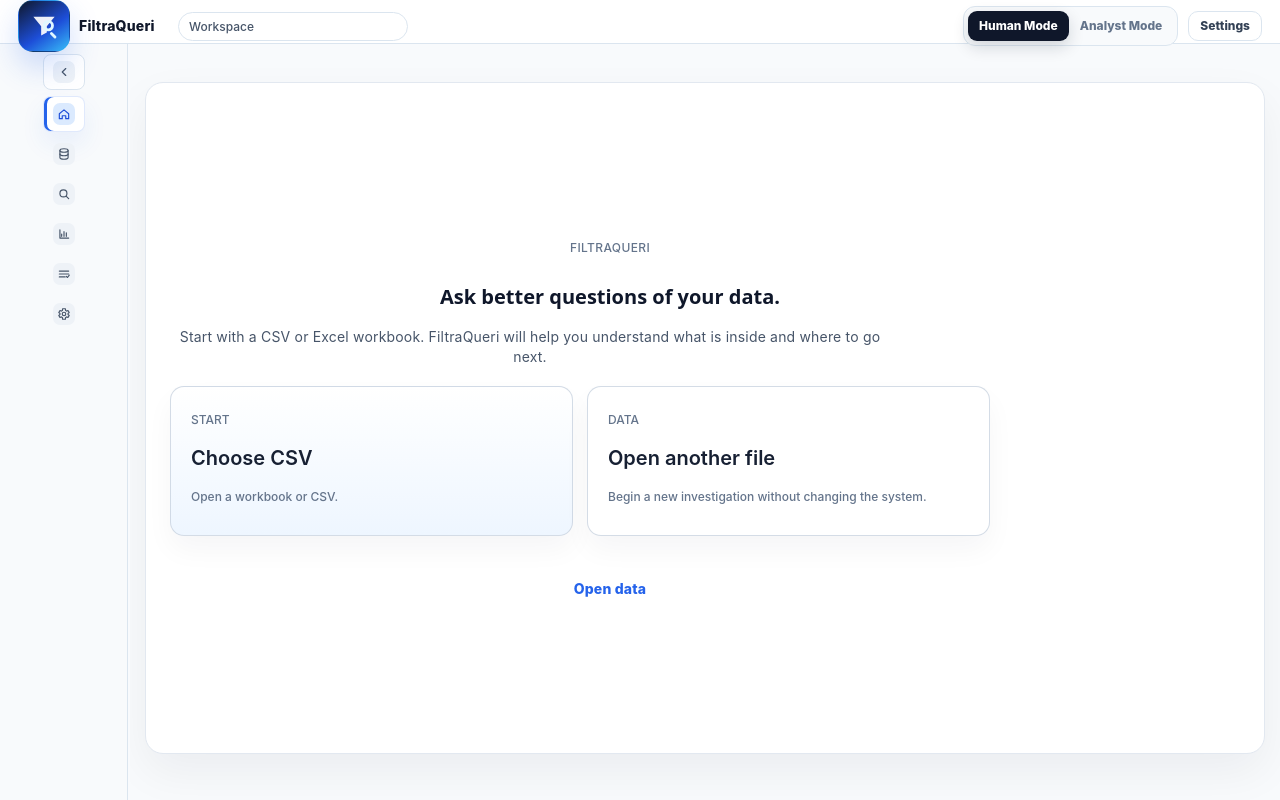
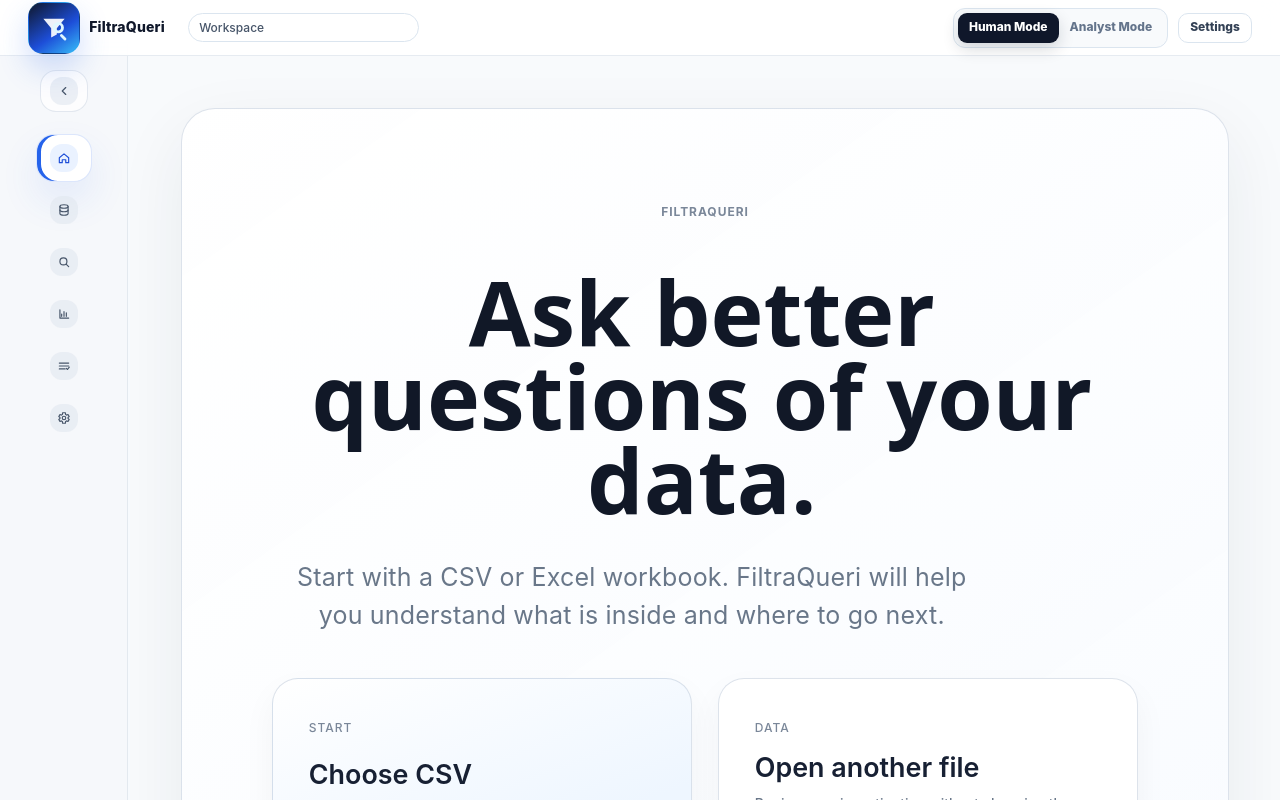
Before and after one commit to christiea850-glitch/filtraqueri, a React (Vite) app in the folder frontend/: page / in a window 1280 px wide. Shown: the top 800 px of the page. Built offline with nearby package versions, Linux system fonts and the light colour scheme.

Commit message:
Save UX-F4 visual system foundation pass

```diff
--- a/frontend/src/styles/design-system.css
+++ b/frontend/src/styles/design-system.css
@@ -2661,3 +2661,494 @@ body,
   font-weight: var(--fq-font-body);
   text-align: right;
 }
+
+/* UX-F4: Claude-aligned premium calm for Home and Data */
+:root {
+  --fq-f4-canvas: #f7f9fc;
+  --fq-f4-surface: rgba(255, 255, 255, 0.92);
+  --fq-f4-surface-soft: #fbfcff;
+  --fq-f4-border: rgba(174, 188, 208, 0.42);
+  --fq-f4-border-soft: rgba(203, 213, 225, 0.54);
+  --fq-f4-shadow: 0 24px 70px rgba(31, 41, 55, 0.07);
+  --fq-f4-shadow-soft: 0 14px 34px rgba(31, 41, 55, 0.045);
+  --fq-f4-radius-lg: 28px;
+  --fq-f4-radius-md: 20px;
+}
+
+body {
+  background: var(--fq-f4-canvas);
+}
+
+.top-menu-bar {
+  min-height: 56px;
+  padding-inline: clamp(18px, 2.2vw, 34px);
+  border-bottom-color: rgba(203, 213, 225, 0.48);
+  background: rgba(255, 255, 255, 0.9);
+}
+
+.workspace-shell {
+  background:
+    radial-gradient(circle at 45% 0%, rgba(219, 234, 254, 0.45), transparent 34%),
+    var(--fq-f4-canvas);
+}
+
+.left-sidebar {
+  gap: 22px;
+  padding: 26px 14px;
+  border-right-color: rgba(203, 213, 225, 0.46);
+  background: rgba(246, 248, 251, 0.72);
+}
+
+.sidebar-collapse-toggle {
+  min-height: 42px;
+  border-color: var(--fq-f4-border-soft);
+  border-radius: 16px;
+  background: rgba(255, 255, 255, 0.72);
+}
+
+.sidebar-nav-section {
+  gap: 12px;
+}
+
+.sidebar-nav-section p {
+  padding-inline: 12px;
+  color: #8a97aa;
+  font-size: 10px;
+  letter-spacing: 0.08em;
+}
+
+.left-sidebar nav button {
+  min-height: 48px;
+  padding-inline: 13px;
+  border-radius: 18px;
+  color: #6b7687;
+  font-size: 14px;
+  font-weight: 650;
+}
+
+.nav-icon {
+  min-width: 28px;
+  min-height: 28px;
+  border-radius: 12px;
+  background: rgba(226, 232, 240, 0.64);
+}
+
+.left-sidebar nav button:hover {
+  border-color: var(--fq-f4-border-soft);
+  background: rgba(255, 255, 255, 0.7);
+  box-shadow: var(--fq-f4-shadow-soft);
+  transform: translateY(-1px);
+}
+
+.left-sidebar nav button.is-active {
+  border-color: rgba(37, 99, 235, 0.16);
+  background: #ffffff;
+  color: #15284f;
+  box-shadow:
+    inset 4px 0 0 #2563eb,
+    0 18px 38px rgba(37, 99, 235, 0.1);
+}
+
+.left-sidebar nav button.is-active .nav-icon {
+  background: #eaf2ff;
+  color: #1d4ed8;
+}
+
+.workspace-canvas {
+  padding: clamp(38px, 5vw, 78px) clamp(24px, 4vw, 66px);
+}
+
+.workspace-active-flow {
+  gap: clamp(28px, 3.2vw, 48px);
+}
+
+.destination-home .workspace-active-flow {
+  width: min(100%, 1080px);
+}
+
+.destination-data .workspace-active-flow {
+  width: min(100%, 1180px);
+}
+
+.welcome-screen {
+  min-height: min(760px, calc(100vh - 150px));
+  align-items: center;
+  padding: clamp(52px, 7vw, 108px);
+  border: 1px solid var(--fq-f4-border);
+  border-radius: 34px;
+  background:
+    linear-gradient(145deg, rgba(255, 255, 255, 0.96), rgba(248, 251, 255, 0.94)),
+    #ffffff;
+  box-shadow: var(--fq-f4-shadow);
+}
+
+.welcome-copy {
+  gap: clamp(22px, 3vw, 38px);
+  max-width: 960px;
+}
+
+.welcome-copy .section-label,
+.dataset-hub-panel .section-label {
+  color: #7a8799;
+  font-size: 12px;
+  font-weight: 650;
+  letter-spacing: 0.08em;
+}
+
+.welcome-copy h2 {
+  max-width: 860px;
+  color: #111827;
+  font-size: clamp(54px, 7vw, 92px);
+  font-weight: 650;
+  line-height: 0.94;
+}
+
+.welcome-copy > p:not(.section-label):not(.welcome-note) {
+  max-width: 720px;
+  color: #697789;
+  font-size: clamp(19px, 2vw, 25px);
+  line-height: 1.5;
+}
+
+.home-action-grid {
+  grid-template-columns: repeat(2, minmax(260px, 1fr));
+  gap: clamp(18px, 2vw, 26px);
+  max-width: 900px;
+  margin-top: 6px;
+}
+
+.home-action-card {
+  min-height: 198px;
+  padding: clamp(26px, 3vw, 36px);
+  border-color: var(--fq-f4-border);
+  border-radius: 26px;
+  background: var(--fq-f4-surface);
+  box-shadow: var(--fq-f4-shadow-soft);
+}
+
+.home-action-card.is-primary {
+  background:
+    linear-gradient(160deg, #ffffff, #eef6ff 74%),
+    #ffffff;
+}
+
+.home-action-card:hover {
+  border-color: rgba(37, 99, 235, 0.22);
+  box-shadow: var(--fq-f4-shadow);
+}
+
+.home-action-card span {
+  color: #7a8799;
+  letter-spacing: 0.08em;
+}
+
+.home-action-card strong {
+  max-width: 340px;
+  color: #172033;
+  font-size: clamp(23px, 2.1vw, 30px);
+  line-height: 1.12;
+}
+
+.home-action-card small {
+  max-width: 360px;
+  color: #697789;
+  font-size: 14px;
+  line-height: 1.55;
+}
+
+.home-continuation-surface,
+.home-recent-list {
+  max-width: 900px;
+}
+
+.home-continuation-surface {
+  padding: 24px;
+  border-color: var(--fq-f4-border);
+  border-radius: 22px;
+  background: rgba(255, 255, 255, 0.74);
+}
+
+.home-recent-list {
+  gap: 12px;
+  margin-top: 4px;
+}
+
+.home-recent-list > span {
+  color: #7a8799;
+  letter-spacing: 0.08em;
+}
+
+.home-recent-list button {
+  min-height: 54px;
+  padding-inline: 18px;
+  border-color: var(--fq-f4-border-soft);
+  border-radius: 18px;
+  background: rgba(255, 255, 255, 0.78);
+  color: #334155;
+}
+
+.dataset-hub-panel {
+  gap: clamp(30px, 4vw, 54px);
+  padding: clamp(40px, 5vw, 72px);
+  border: 1px solid var(--fq-f4-border);
+  border-radius: 34px;
+  background:
+    linear-gradient(150deg, rgba(255, 255, 255, 0.98), rgba(250, 252, 255, 0.94)),
+    #ffffff;
+  box-shadow: var(--fq-f4-shadow);
+}
+
+.dataset-hub-panel .summary-header {
+  gap: 22px;
+  padding-bottom: 8px;
+}
+
+.dataset-hub-panel .summary-header h2 {
+  max-width: 780px;
+  color: #111827;
+  font-size: clamp(44px, 5vw, 72px);
+  font-weight: 650;
+  line-height: 0.98;
+}
+
+.dataset-hub-panel .summary-header p:not(.section-label) {
+  max-width: 760px;
+  color: #697789;
+  font-size: clamp(17px, 1.5vw, 21px);
+  line-height: 1.58;
+}
+
+.data-profile-surface {
+  gap: clamp(26px, 3vw, 42px);
+}
+
+.workspace-tabs {
+  display: inline-flex;
+  gap: 8px;
+  justify-self: start;
+  width: auto;
+  padding: 7px;
+  border: 1px solid var(--fq-f4-border-soft);
+  border-radius: 999px;
+  background: rgba(248, 250, 252, 0.82);
+}
+
+.workspace-tabs button {
+  min-height: 40px;
+  padding: 0 18px;
+  border: 0;
+  border-radius: 999px;
+  background: transparent;
+  color: #697789;
+  font-size: 13px;
+  font-weight: 650;
+}
+
+.workspace-tabs button:hover {
+  background: rgba(255, 255, 255, 0.74);
+  color: #334155;
+}
+
+.workspace-tabs button.is-active {
+  background: #ffffff;
+  color: #172033;
+  box-shadow: 0 10px 24px rgba(15, 23, 42, 0.08);
+}
+
+.data-profile-overview {
+  display: grid;
+  grid-template-columns: minmax(0, 1fr) auto;
+  gap: 28px;
+  align-items: center;
+  padding: clamp(30px, 4vw, 50px);
+  border-color: var(--fq-f4-border);
+  border-radius: 28px;
+  background:
+    linear-gradient(145deg, #ffffff, #f6faff 78%),
+    #ffffff;
+  box-shadow: var(--fq-f4-shadow-soft);
+}
+
+.data-profile-overview > div:first-child {
+  gap: 12px;
+}
+
+.data-profile-overview > div:first-child span,
+.semantic-hint-strip > span {
+  color: #7a8799;
+  font-size: 12px;
+  font-weight: 650;
+  letter-spacing: 0.08em;
+}
+
+.data-profile-overview > div:first-child strong {
+  color: #172033;
+  font-size: clamp(28px, 3vw, 44px);
+  font-weight: 650;
+  line-height: 1.08;
+}
+
+.data-profile-overview p {
+  max-width: 640px;
+  color: #697789;
+  font-size: 16px;
+  line-height: 1.62;
+}
+
+.data-profile-metrics,
+.compact-stat-grid,
+.drill-in-summary-grid {
+  gap: clamp(16px, 2vw, 24px);
+}
+
+.drill-in-summary-grid button {
+  min-height: 168px;
+  padding: 26px;
+  border-color: var(--fq-f4-border);
+  border-radius: 24px;
+  background: var(--fq-f4-surface);
+  box-shadow: var(--fq-f4-shadow-soft);
+}
+
+.drill-in-summary-grid strong {
+  font-size: clamp(24px, 2vw, 32px);
+  font-weight: 650;
+}
+
+.semantic-hint-strip,
+.workbook-intelligence-panel,
+.runtime-disclosure-slot {
+  border-color: var(--fq-f4-border);
+  border-radius: 24px;
+  background: var(--fq-f4-surface);
+  box-shadow: var(--fq-f4-shadow-soft);
+}
+
+.semantic-hint-strip {
+  padding: 24px;
+}
+
+.workbook-intelligence-panel {
+  padding: clamp(26px, 3vw, 38px);
+}
+
+.workbook-intelligence-heading {
+  gap: 24px;
+}
+
+.workbook-intelligence-heading h3 {
+  font-size: clamp(25px, 2.4vw, 36px);
+  font-weight: 650;
+}
+
+.workbook-intelligence-heading p:not(.section-label) {
+  max-width: 720px;
+  color: #697789;
+  font-size: 15px;
+  line-height: 1.58;
+}
+
+.workbook-intelligence-strip,
+.workbook-entity-list,
+.workbook-connection-list {
+  gap: 14px;
+}
+
+.workbook-intelligence-strip span,
+.workbook-entity-list span,
+.workbook-connection-list article {
+  border-color: var(--fq-f4-border-soft);
+  border-radius: 18px;
+  background: #fbfcff;
+}
+
+.runtime-context-panel {
+  border-left-color: rgba(203, 213, 225, 0.42);
+  background: rgba(250, 252, 255, 0.82);
+  box-shadow: -18px 0 44px rgba(15, 23, 42, 0.035);
+}
+
+.runtime-context-body {
+  gap: 18px;
+  padding: 0 14px 18px;
+}
+
+.runtime-context-header {
+  gap: 8px;
+  padding: 4px 4px 10px;
+}
+
+.runtime-context-header h2 {
+  font-size: 20px;
+  font-weight: 650;
+}
+
+.runtime-context-header > span {
+  border-radius: 999px;
+  background: #eef6ff;
+  color: #315b9c;
+  text-transform: none;
+}
+
+.runtime-current-step,
+.runtime-trail-section,
+.runtime-panel-slot,
+.runtime-guidance-list button {
+  padding: 14px;
+  border-color: var(--fq-f4-border-soft);
+  border-radius: 18px;
+  background: rgba(255, 255, 255, 0.78);
+  box-shadow: none;
+}
+
+.runtime-guidance-list,
+.runtime-trail-list {
+  gap: 10px;
+}
+
+.runtime-section-heading span {
+  color: #697789;
+  font-size: 11px;
+  letter-spacing: 0.08em;
+}
+
+.runtime-section-heading small,
+.runtime-guidance-list span,
+.runtime-trail-list span {
+  color: #7a8799;
+  line-height: 1.5;
+}
+
+.runtime-guidance-list strong,
+.runtime-trail-list strong {
+  color: #172033;
+  font-weight: 650;
+}
+
+@media (max-width: 860px) {
+  .workspace-canvas {
+    padding: 28px 18px;
+  }
+
+  .welcome-screen,
+  .dataset-hub-panel {
+    border-radius: 26px;
+    padding: 34px 24px;
+  }
+
+  .welcome-copy h2,
+  .dataset-hub-panel .summary-header h2 {
+    font-size: clamp(40px, 11vw, 60px);
+  }
+
+  .home-action-grid,
+  .data-profile-overview {
+    grid-template-columns: 1fr;
+  }
+
+  .workspace-tabs {
+    display: flex;
+    width: 100%;
+    overflow-x: auto;
+  }
+}
```
